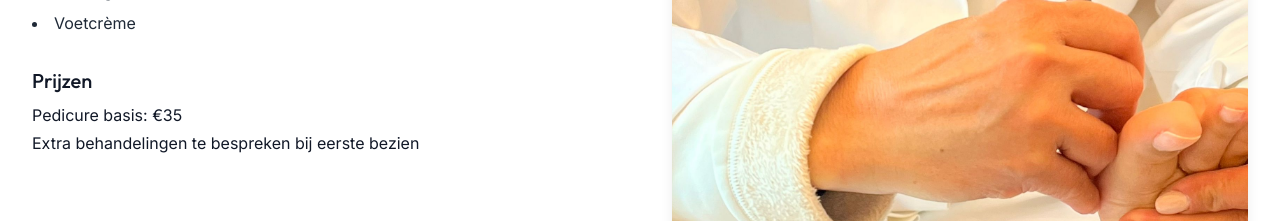
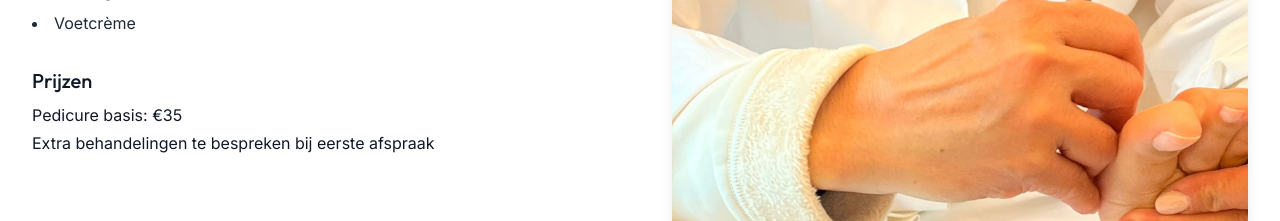
Before and after one commit to snenenenenenene/nailsbynoi, a Next.js app: page /medical-pedicure in a window 1280 px wide. Shown: the part 900-1121 px from the top of the page. Built offline with nearby package versions, Linux system fonts and the light colour scheme.

Commit message:
Rewording

```diff
--- a/app/medical-pedicure/page.tsx
+++ b/app/medical-pedicure/page.tsx
@@ -102,7 +102,7 @@ export default function MedicalPedicurePage() {
 										<h3 className="text-xl font-medium">Prijzen</h3>
 										<ul className="list-none space-y-1">
 											<li>Pedicure basis: €35</li>
-											<li>Extra behandelingen te bespreken bij eerste bezien</li>
+											<li>Extra behandelingen te bespreken bij eerste afspraak</li>
 										</ul>
 									</div>
 								</div>
```
